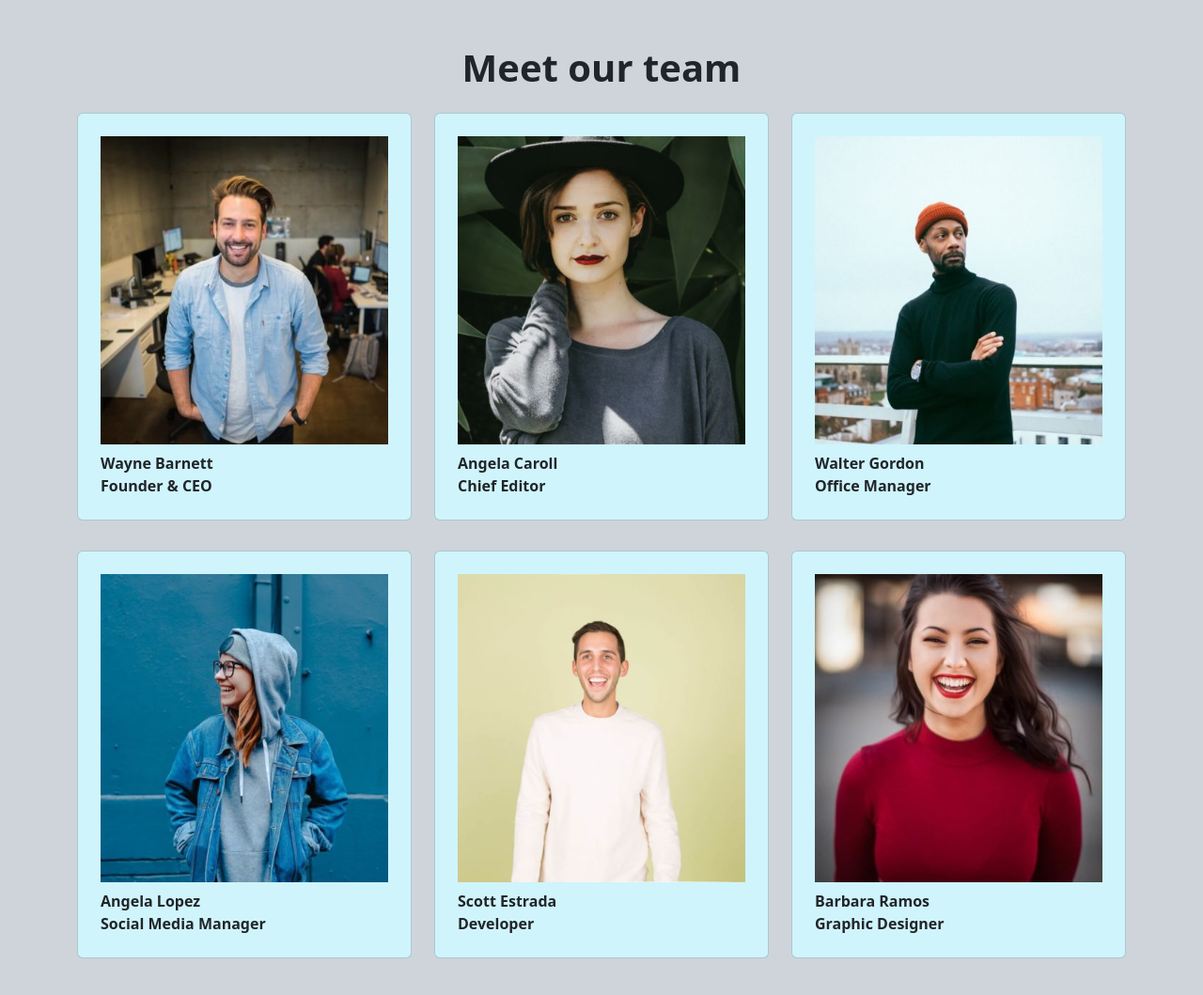
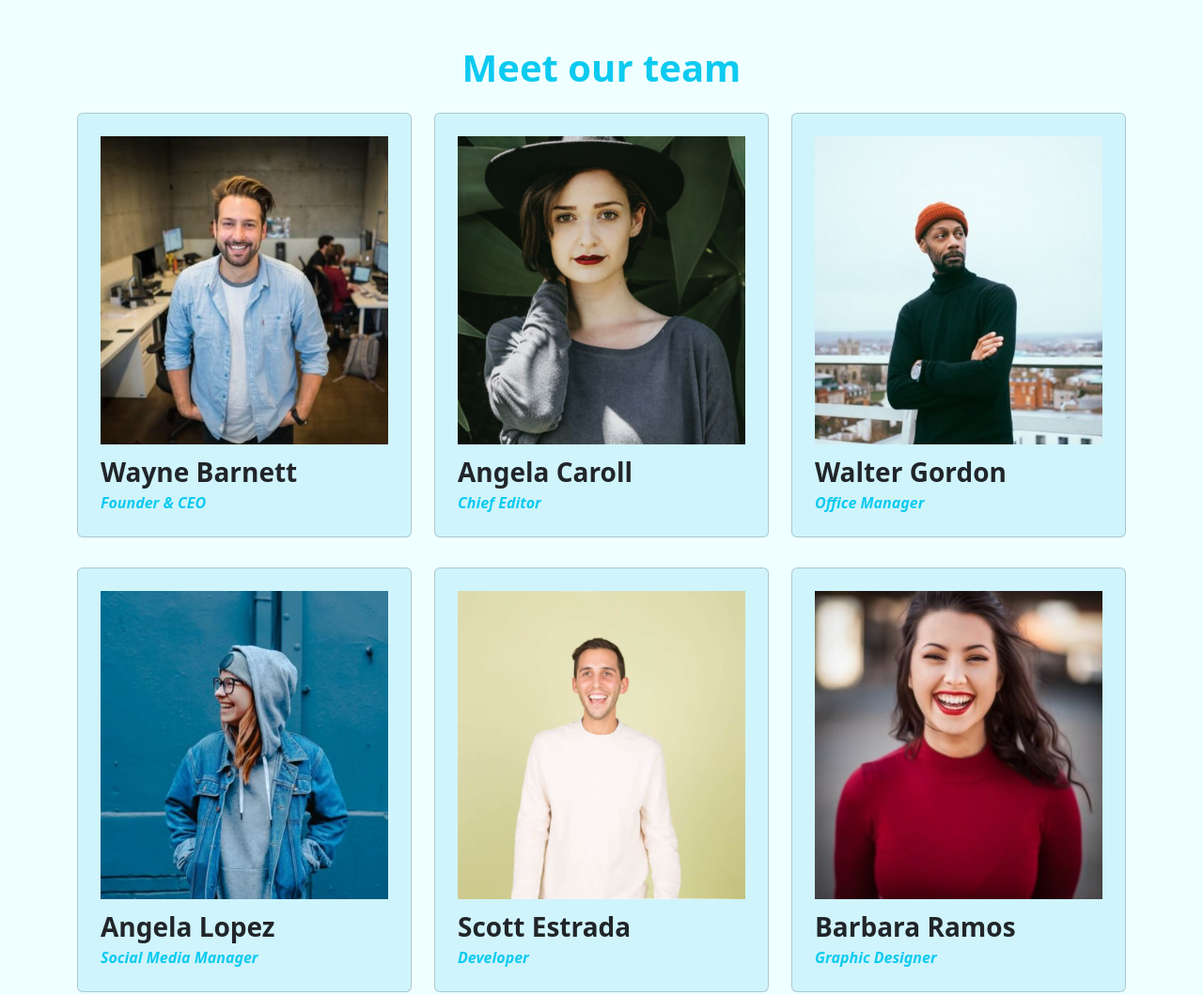
Before and after one commit to Claudio-Pri/js-our-team, a plain HTML site: page index.html in a window 1280 px wide. Shown: the whole page at 94% size. Drawn offline with nearby package versions, Linux system fonts and the light colour scheme.

Commit message:
css bootstrap

```diff
--- a/css/style.css
+++ b/css/style.css
@@ -6,5 +6,8 @@
     GENERAL
 */
 
+.my-bg-blue {
+    background-color: azure;
+}
 
 /* DEBUG */
--- a/index.html
+++ b/index.html
@@ -17,13 +17,13 @@
 
 </head>
 
-<body class="bg-dark-subtle">
+<body class="my-bg-blue">
 
 
     <!-- main -->
     <main>
         <div class="container py-5">
-            <h1 class="fw-bold text-center">Meet our team</h1>
+            <h1 class="fw-bold text-center text-info">Meet our team</h1>
             <div class="row" id="my-cards-container">
 
 
--- a/js/scripts.js
+++ b/js/scripts.js
@@ -57,13 +57,13 @@ for (let i = 0; i < ourTeam.length; i++) {
         <div class="col-4 my-3" >
             <div class="card h-100 p-4 bg-info-subtle">
                 <div>
-                   <img src=img/${ourTeam[i]['image']} class="img-fluid mb-2">
+                   <img src="img/${ourTeam[i]['image']}" class="img-fluid mb-2">
                 </div>
-                <div class="fw-bold">
+                <div class="fw-bold fs-3">
                     ${ourTeam[i]['name']}
                 </div>
-                <div class="fw-bold">
-                    ${ourTeam[i]['role']}
+                <div class="fw-bold text-info">
+                  <em>${ourTeam[i]['role']}</em>
                 </div>
 
             </div>
```
